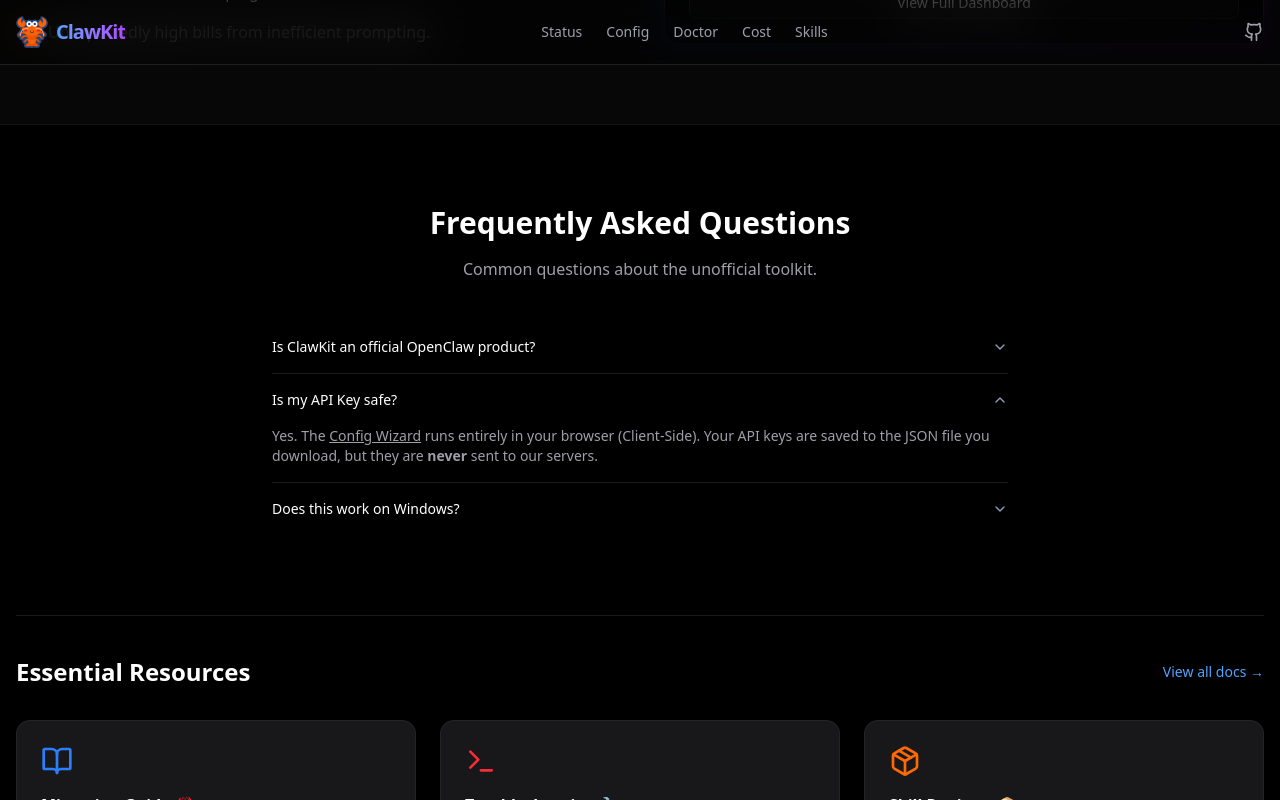
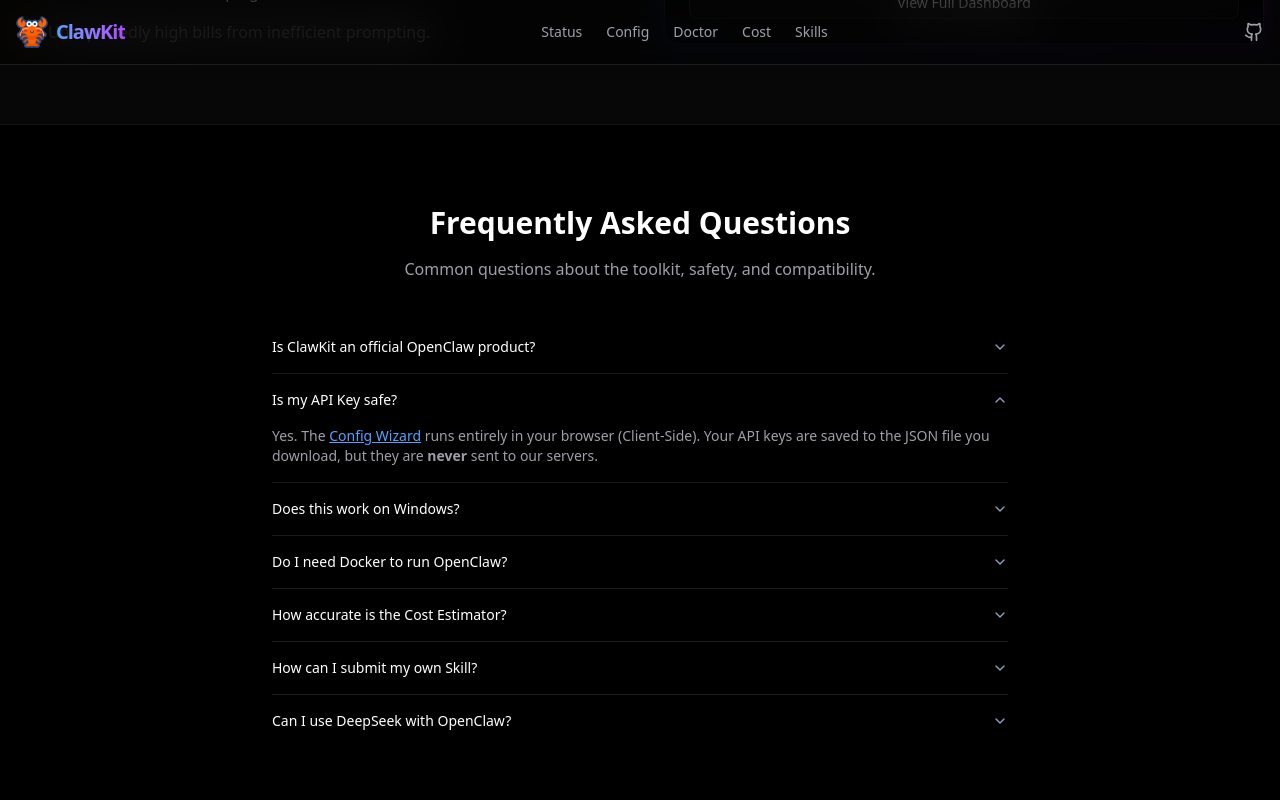
Before and after one commit to branzoom/getclawkit-web, a Next.js app: page / in a window 1280 px wide. Both pictures are taken after a click on the button "Is my API Key safe?". Shown: the part 2108-2908 px from the top of the page. Built offline with nearby package versions, Linux system fonts and the light colour scheme.

Commit message:
update v6

```diff
--- a/Doc/todo.md
+++ b/Doc/todo.md
@@ -1,5 +1,5 @@
-当前站点问题审计结果：
-
+当前站点SEO问题审计结果：
+优势：省略，大部分很好
 劣势（Weaknesses）
 
 元标签缺失：主页和子页面缺少 meta description（描述标签），这会降低搜索结果点击率（CTR）。页面标题（如主页的 “ClawKit - The Unofficial OpenClaw Setup Companion”）存在，但不优化（未包含长尾关键词）。缺少 Open Graph (OG) 和 Twitter meta 标签，导致社交分享时预览不佳。
--- a/app/layout.tsx
+++ b/app/layout.tsx
@@ -49,7 +49,7 @@ export const metadata: Metadata = {
     card: 'summary_large_image',
     title: 'ClawKit - OpenClaw Configuration Solved',
     description: 'Fix ECONNREFUSED and Windows path errors in seconds. The missing GUI for OpenClaw agents.',
-    creator: '@your_twitter_handle', // 替换为你的推特账号
+    creator: '@Xbrave_R', // 替换为你的推特账号
     images: ['/og-image.png'],
   },
 
--- a/app/page.tsx
+++ b/app/page.tsx
@@ -1,5 +1,5 @@
 import Link from 'next/link';
-import { FileJson, ShieldCheck, Calculator, Package, Activity, ArrowRight, Zap, Github, CheckCircle2, Terminal, AlertTriangle, BookOpen } from 'lucide-react';
+import { FileJson, ShieldCheck, Calculator, Package, Activity, ArrowRight, Zap, Github, CheckCircle2, Terminal, AlertTriangle, BookOpen, HelpCircle, Bot } from 'lucide-react';
 import { Button } from '@/components/ui/button';
 import { Accordion, AccordionContent, AccordionItem, AccordionTrigger } from "@/components/ui/accordion";
 
@@ -101,7 +101,7 @@ export default function HomePage() {
         </div>
       </section>
 
-      {/* 🔥 新增：深度内容板块 (Content Thickening) 🔥 */}
+      {/* Content Thickening: Step-by-Step Guide */}
       <section className="bg-black py-20 border-t border-white/5">
         <div className="container mx-auto px-4 max-w-5xl">
           <div className="mb-12">
@@ -128,7 +128,6 @@ export default function HomePage() {
                 Use the <Link href="/tools/config" className="text-blue-400 underline">Config Wizard</Link> to toggle your LLM provider (OpenAI, DeepSeek) and platform. We validate the schema automatically.
               </p>
               <div className="bg-zinc-900 rounded-lg p-4 border border-white/10 mt-4">
-                {/* 这里是一个 placeholder，提醒你以后放截图 */}
                 <div className="flex flex-col items-center justify-center h-32 text-zinc-600 border-2 border-dashed border-zinc-800 rounded">
                   <FileJson className="w-8 h-8 mb-2" />
                   <span className="text-xs">Screenshot: Config Wizard UI</span>
@@ -165,7 +164,7 @@ export default function HomePage() {
         </div>
       </section>
 
-      {/* Why We Built This (Pain Points) - 保留但视觉优化 */}
+      {/* Why We Built This (Pain Points) */}
       <section className="bg-zinc-900/30 border-y border-white/5 py-20">
         <div className="container mx-auto px-4">
           <div className="grid md:grid-cols-2 gap-12 items-center">
@@ -222,14 +221,15 @@ export default function HomePage() {
         </div>
       </section>
 
-      {/* SEO: FAQ Section */}
+      {/* 🔥 Enhanced FAQ Section 🔥 */}
       <section className="container mx-auto px-4 py-20 max-w-3xl">
         <div className="text-center mb-10">
           <h2 className="text-3xl font-bold text-white mb-4">Frequently Asked Questions</h2>
-          <p className="text-zinc-400">Common questions about the unofficial toolkit.</p>
+          <p className="text-zinc-400">Common questions about the toolkit, safety, and compatibility.</p>
         </div>
 
         <Accordion type="single" collapsible className="w-full">
+          {/* Item 1: Unofficial Disclaimer */}
           <AccordionItem value="item-1" className="border-white/10">
             <AccordionTrigger className="text-white hover:text-blue-400">Is ClawKit an official OpenClaw product?</AccordionTrigger>
             <AccordionContent className="text-zinc-400">
@@ -237,17 +237,51 @@ export default function HomePage() {
             </AccordionContent>
           </AccordionItem>
 
+          {/* Item 2: Security */}
           <AccordionItem value="item-2" className="border-white/10">
             <AccordionTrigger className="text-white hover:text-blue-400">Is my API Key safe?</AccordionTrigger>
             <AccordionContent className="text-zinc-400">
-              Yes. The <Link href="/tools/config" className="underline">Config Wizard</Link> runs entirely in your browser (Client-Side). Your API keys are saved to the JSON file you download, but they are <strong>never</strong> sent to our servers.
+              Yes. The <Link href="/tools/config" className="text-blue-400 underline">Config Wizard</Link> runs entirely in your browser (Client-Side). Your API keys are saved to the JSON file you download, but they are <strong>never</strong> sent to our servers.
             </AccordionContent>
           </AccordionItem>
 
+          {/* Item 3: Windows Support */}
           <AccordionItem value="item-3" className="border-white/10">
             <AccordionTrigger className="text-white hover:text-blue-400">Does this work on Windows?</AccordionTrigger>
             <AccordionContent className="text-zinc-400">
-              Absolutely. We built the Config Wizard specifically to solve the "Windows Backslash Issue". Just toggle the "Windows" switch, and we handle the path escaping automatically.
+              Absolutely. Windows users often face "JSON Parse Error" due to backslash paths (e.g. <code>C:\Users</code>). Our tools automatically detect and escape these paths for you.
+            </AccordionContent>
+          </AccordionItem>
+
+          {/* NEW Item 4: Docker Requirement */}
+          <AccordionItem value="item-4" className="border-white/10">
+            <AccordionTrigger className="text-white hover:text-blue-400">Do I need Docker to run OpenClaw?</AccordionTrigger>
+            <AccordionContent className="text-zinc-400">
+              While not strictly required, Docker is <strong>highly recommended</strong> to prevent dependency conflicts (especially with Python skills). ClawKit's Config Wizard can generate a <code>docker-compose.yml</code> file for you that is optimized for v2.
+            </AccordionContent>
+          </AccordionItem>
+
+          {/* NEW Item 5: Cost Accuracy */}
+          <AccordionItem value="item-5" className="border-white/10">
+            <AccordionTrigger className="text-white hover:text-blue-400">How accurate is the Cost Estimator?</AccordionTrigger>
+            <AccordionContent className="text-zinc-400">
+              It provides a baseline estimate based on current public pricing (OpenAI, DeepSeek, Anthropic). Actual costs depend on your specific prompt engineering, context window usage, and tool calls. We recommend setting hard limits in your API provider's dashboard.
+            </AccordionContent>
+          </AccordionItem>
+
+          {/* NEW Item 6: Contribution */}
+          <AccordionItem value="item-6" className="border-white/10">
+            <AccordionTrigger className="text-white hover:text-blue-400">How can I submit my own Skill?</AccordionTrigger>
+            <AccordionContent className="text-zinc-400">
+              We automatically index skills from the community! If you have built a useful plugin, ensure your GitHub repository has a valid <code>README.md</code> or <code>SKILL.md</code>, and submit a PR to our <Link href="https://github.com/branzoom/getclawkit-web" target="_blank" className="text-blue-400 underline">seeds.json file</Link> on GitHub.
+            </AccordionContent>
+          </AccordionItem>
+
+          {/* NEW Item 7: DeepSeek Support */}
+          <AccordionItem value="item-7" className="border-white/10">
+            <AccordionTrigger className="text-white hover:text-blue-400">Can I use DeepSeek with OpenClaw?</AccordionTrigger>
+            <AccordionContent className="text-zinc-400">
+              Yes! DeepSeek is fully supported and is often 10x cheaper than GPT-4o for similar performance. Our <Link href="/tools/config" className="text-blue-400 underline">Config Wizard</Link> has a preset for DeepSeek V3/R1 that sets the correct API base URL and model names.
             </AccordionContent>
           </AccordionItem>
         </Accordion>
--- a/components/layout/SiteHeader.tsx
+++ b/components/layout/SiteHeader.tsx
@@ -42,8 +42,8 @@ export function SiteHeader() {
                             key={item.href}
                             href={item.href}
                             className={`transition-colors hover:text-white ${pathname === item.href || pathname.startsWith(item.href + '/')
-                                    ? 'text-white font-bold'
-                                    : 'text-zinc-400'
+                                ? 'text-white font-bold'
+                                : 'text-zinc-400'
                                 }`}
                         >
                             {item.name}
@@ -54,8 +54,9 @@ export function SiteHeader() {
                 {/* Icons */}
                 <div className="flex items-center gap-4">
                     <Link
-                        href="https://github.com/your-repo/openclaw-nexus" // [提醒] 上线前记得改这里的链接
+                        href="https://github.com/branzoom/getclawkit-web" // (或者你的实际仓库地址)
                         target="_blank"
+                        rel="noopener noreferrer" // 安全性最佳实践
                         className="text-zinc-400 hover:text-white transition-colors"
                         aria-label="GitHub Repository"
                     >
```
Also changed, not shown: 1 other file (tests, documents, lock files or other folders).
